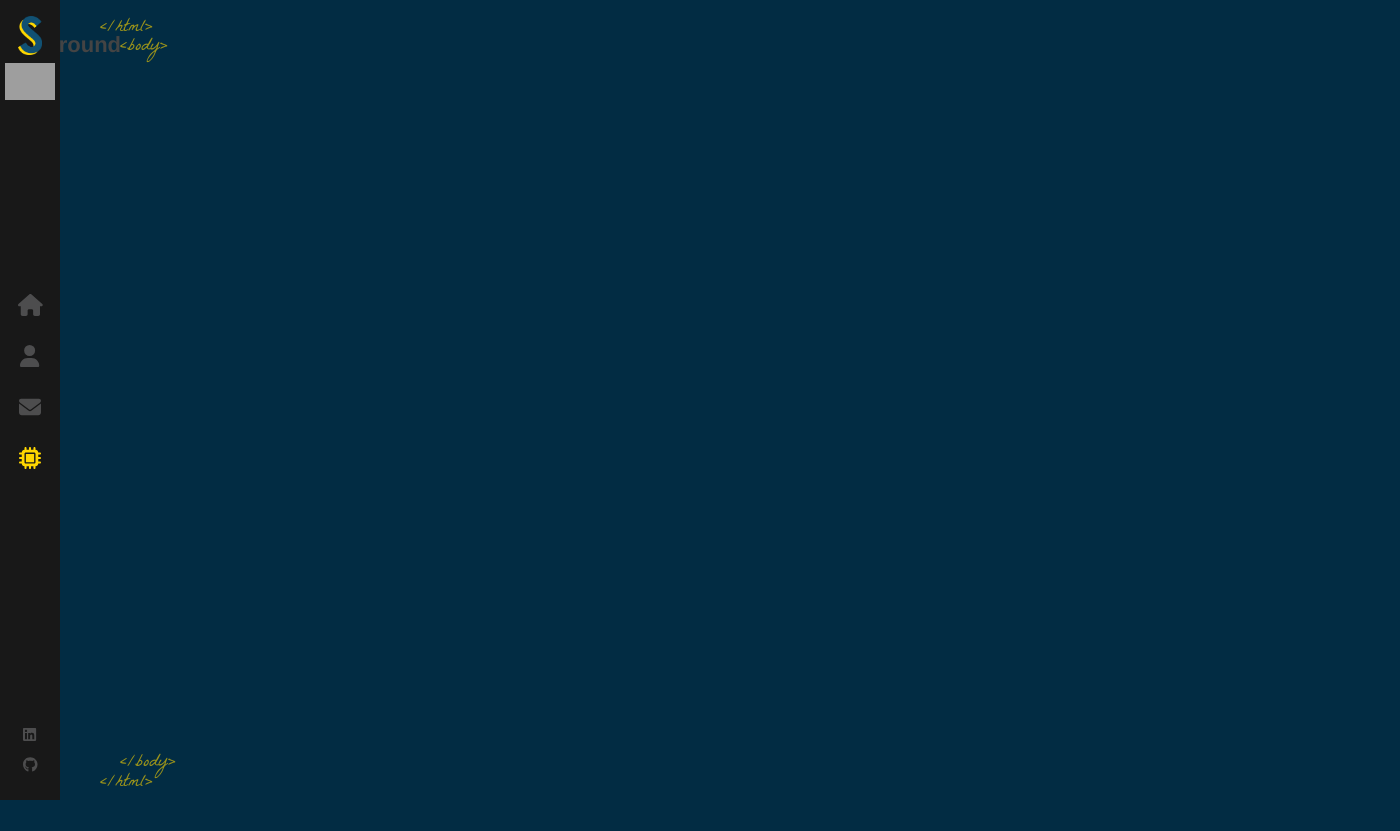
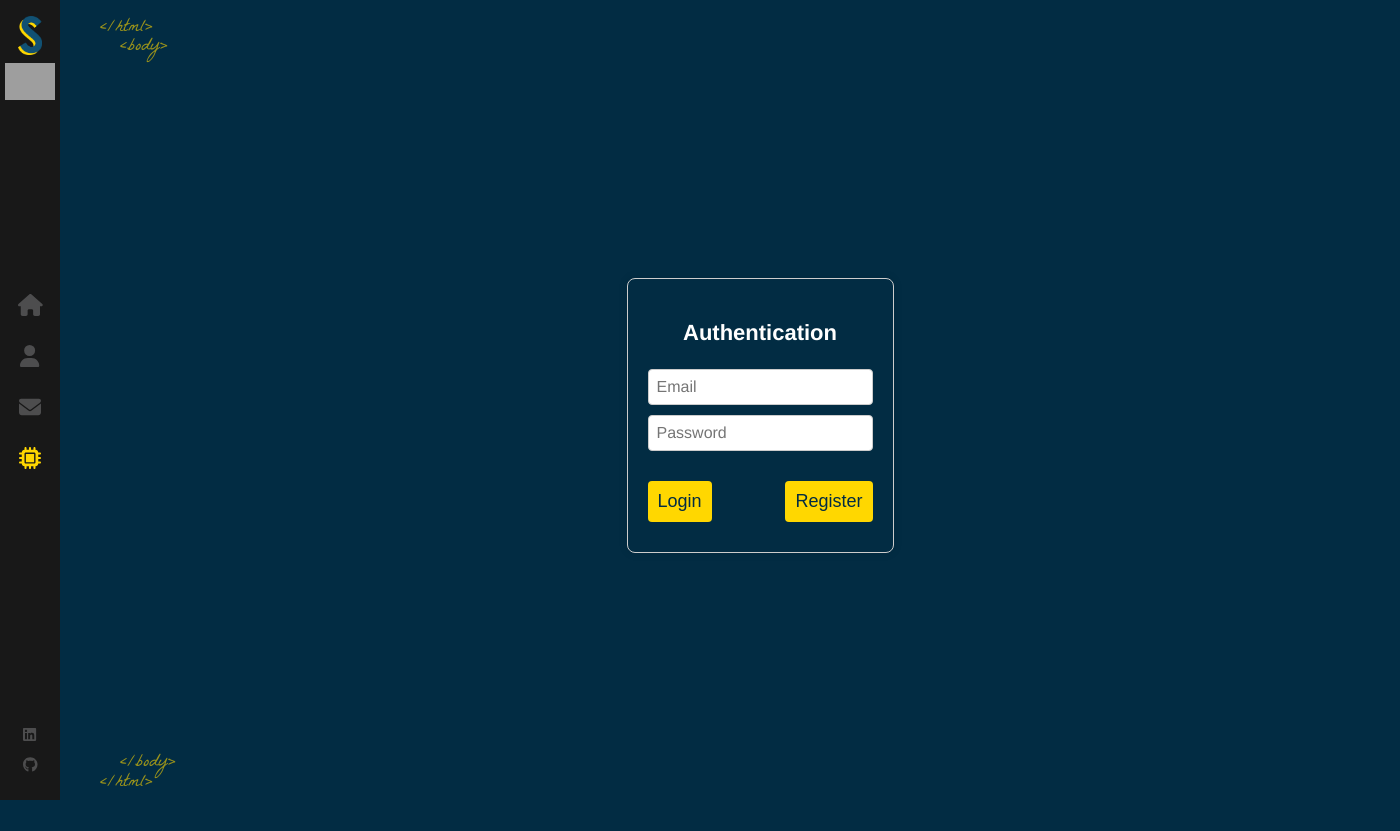
Before and after one commit to luisVargasGu/react-portfolio, a React (Create React App) app: page /playground in a window 1280 px wide. Shown: the whole page, 1400 px wide, since content can reach past the window. Before the commit the page ends 800 px from the top, so only its background shows below. Built offline with nearby package versions, Linux system fonts and the light colour scheme; grey boxes are pictures that could not be loaded.

Commit message:
Added auth component.

```diff
--- /dev/null
+++ b/src/components/Playground/Auth/index.js
@@ -0,0 +1,94 @@
+import React, { useState } from 'react';
+import './index.scss';
+
+const authContainerStyle = {
+    maxWidth: '400px',
+    margin: 'auto',
+    padding: '20px',
+    border: '1px solid #ccc',
+    borderRadius: '8px',
+    boxShadow: '0 0 10px rgba(0, 0, 0, 0.1)',
+    display: 'flex',
+    flexDirection: 'column',
+    alignItems: 'center',
+    justifyContent: 'center',
+};
+
+const authFormStyle = {
+    display: 'flex',
+    flexDirection: 'column',
+};
+
+const authInputStyle = {
+    marginBottom: '10px',
+    padding: '8px',
+    fontSize: '16px',
+    border: '1px solid #ccc',
+    borderRadius: '4px',
+};
+
+const authButtonStyle = {
+    padding: '10px',
+    margin: '10px 0',
+    fontSize: '18px',
+    backgroundColor: '#ffd700',
+    color: '#022c43',
+    border: 'none',
+    borderRadius: '4px',
+    cursor: 'pointer',
+};
+
+const authButtonContainerStyle = {
+    marginTop: '10px',
+    display: 'flex',
+    justifyContent: 'space-between',
+}
+
+const Auth = () => {
+    const [email, setEmail] = useState('');
+    const [password, setPassword] = useState('');
+
+    const handleLogin = (e) => {
+        e.preventDefault();
+        // Add your login logic here
+        console.log('Logging in with:', { email, password });
+    };
+
+    const handleRegister = (e) => {
+        e.preventDefault();
+        // Add your registration logic here
+        console.log('Registering with:', { email, password });
+    };
+
+    return (
+        <div className='auth' style={authContainerStyle}>
+            <h1>Authentication</h1>
+            <form style={authFormStyle}>
+                <input
+                    style={authInputStyle}
+                    type="email"
+                    placeholder="Email"
+                    value={email}
+                    onChange={(e) => setEmail(e.target.value)}
+                />
+                <input
+                    style={authInputStyle}
+                    type="password"
+                    placeholder="Password"
+                    value={password}
+                    onChange={(e) => setPassword(e.target.value)}
+                />
+                <div style={authButtonContainerStyle}>
+                    <button style={authButtonStyle} onClick={handleLogin}>
+                        Login
+                    </button>
+                    <button style={authButtonStyle} onClick={handleRegister}>
+                        Register
+                    </button>
+                </div>
+            </form>
+        </div>
+    );
+};
+
+export default Auth;
--- /dev/null
+++ b/src/components/Playground/Auth/index.scss
@@ -0,0 +1,6 @@
+.auth{
+    h1 {
+        color: #fff;
+        padding: 5px;
+    }
+}
--- a/src/components/Playground/index.js
+++ b/src/components/Playground/index.js
@@ -1,9 +1,10 @@
+import Auth from './Auth';
 import './index.scss';
 
 const Playground = () => {
     return (
         <div className='playground'>
-            <h1>Playground</h1>
+            <Auth />
         </div>
     );
 }
--- a/src/components/Playground/index.scss
+++ b/src/components/Playground/index.scss
@@ -0,0 +1,6 @@
+.playground {
+    height: 100%;
+    width: 100%;
+    margin-left: 120px;
+    display: flex;
+}
```
